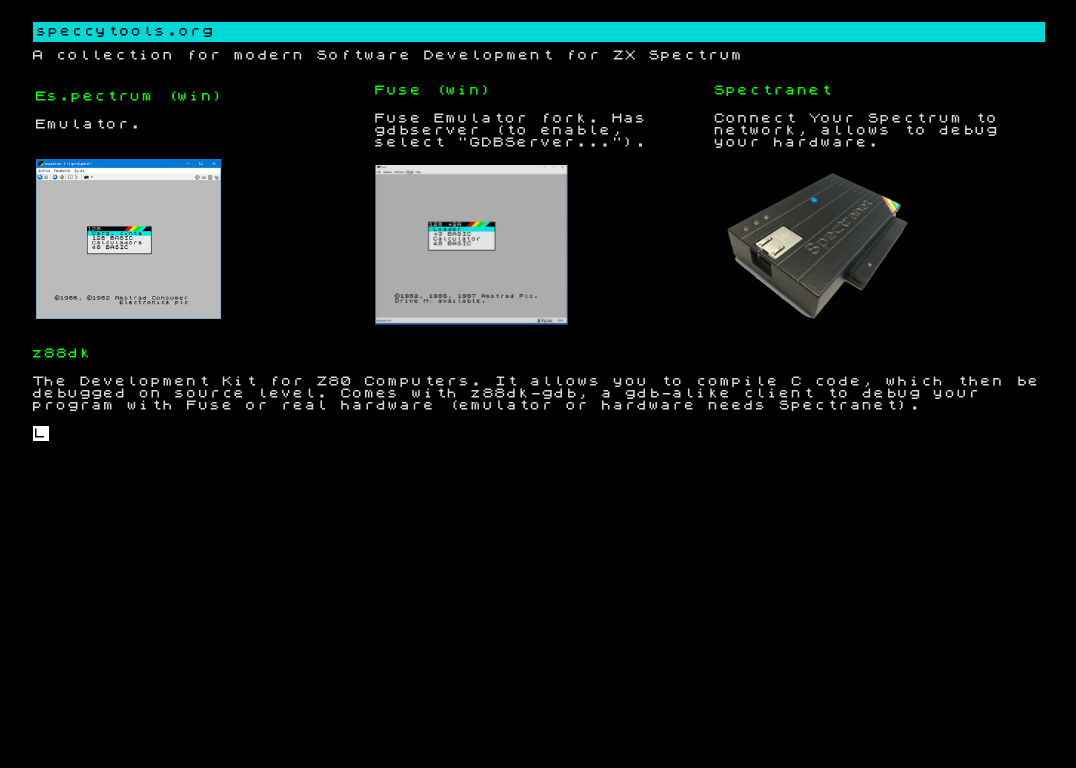
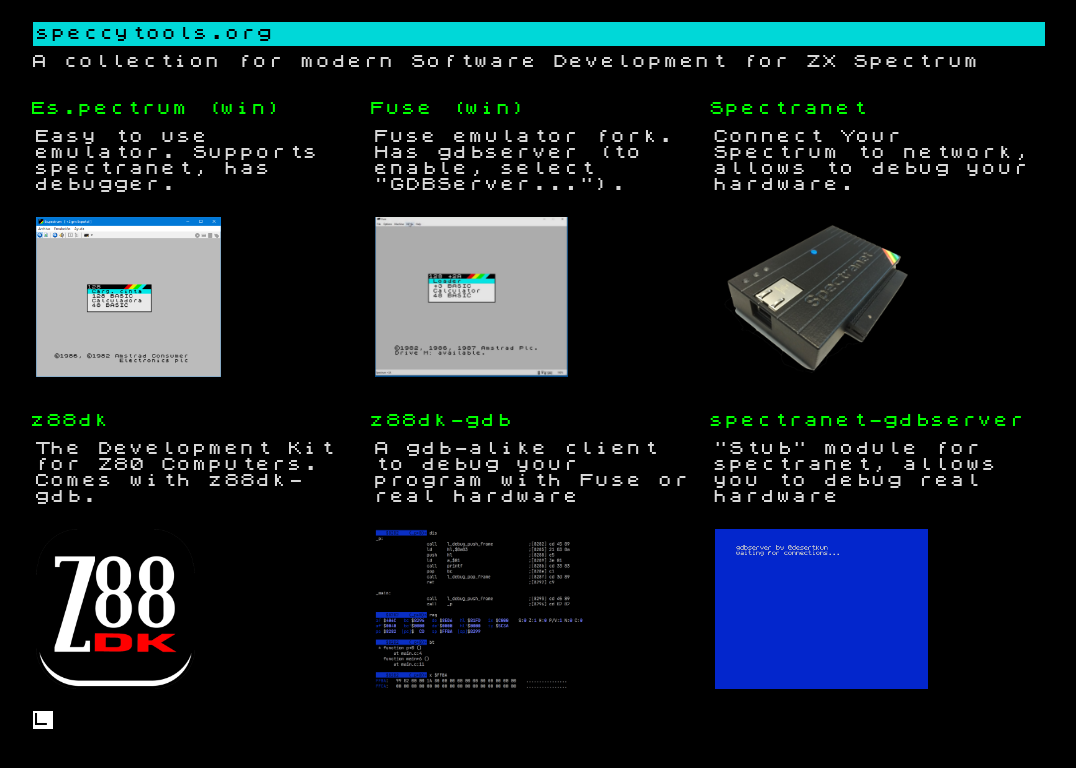
Before and after one commit to speccytools/speccytools.github.io, a plain HTML site: page index.html in a window 1280 px wide. Shown: the whole page, without its empty margins (101-1177 px from the left). Drawn offline with Linux system fonts and the light colour scheme.

Commit message:
Fixed font, table format

```diff
--- a/index.html
+++ b/index.html
@@ -6,34 +6,59 @@
 <div class="screen">
 <div class="header">speccytools.org</div>
 <div class="bullet">A collection for modern Software Development for ZX Spectrum</div>
-
+<div class="bullet"></div>
 <table>
 <tr>
-<td width="33%">
-<div class="bullet"><a href="https://www.habisoft.com/espectrum/EN.htm">Es.pectrum (win)</a></div>
-<div class="bullet">Emulator.<br/><br/></div>
+<td width="33%"><a href="https://www.habisoft.com/espectrum/EN.htm">Es.pectrum (win)</a></td>
+<td width="33%"><a href="https://github.com/speccytools/fuse/releases/tag/gdbserver">Fuse (win)</a></td>
+<td width="33%"><a href="https://www.bytedelight.com/?page_id=3515">Spectranet</a></td>
+</tr>
+<tr>
+<td>
+<div class="bullet">Easy to use emulator. Supports spectranet, has debugger.</div>
+</td>
+<td>
+<div class="bullet">Fuse emulator fork. Has gdbserver (to enable, select "GDBServer...").</div>
+</td>
+<td>
+<div class="bullet">Connect Your Spectrum to network, allows to debug your hardware.</div>
+</td>
+</tr>
+<tr>
+<td>
 <div class="bullet"><img height="160px" src="images/espectrum.png"></div>
 </td>
-<td width="33%">
-<div class="bullet"><a href="https://github.com/speccytools/fuse/releases/tag/gdbserver">Fuse (win)</a></div>
-<div class="bullet">Fuse Emulator fork. Has gdbserver (to enable, select "GDBServer...").</div>
+<td>
 <div class="bullet"><img height="160px" src="images/fuse.png"></div>
 </td>
-<td width="33%">
-<div class="bullet"><a href="https://www.bytedelight.com/?page_id=3515">Spectranet</a></div>
-<div class="bullet">Connect Your Spectrum to network, allows to debug your hardware.</div>
+<td>
 <div class="bullet"><img height="160px" src="images/spectranet.png"></div>
+</td>
+</tr>
+<tr><td><br></td><td></td><td></td></tr>
+<tr>
+<td><a href="https://github.com/z88dk/z88dk">z88dk</a></td>
+<td><a href="https://github.com/z88dk/z88dk/wiki/Tool-z88dk-gdb">z88dk-gdb</a></td>
+<td><a href="https://github.com/speccytools/spectranet-gdbserver">spectranet-gdbserver</a></td>
+</tr>
+<tr>
+<td><div class="bullet">The Development Kit for Z80 Computers. Comes with z88dk-gdb.</div></td>
+<td><div class="bullet">A gdb-alike client to debug your program with Fuse or real hardware</div></td>
+<td><div class="bullet">"Stub" module for spectranet, allows you to debug real hardware</div></td>
+</tr>
+<tr>
+<td>
+<div class="bullet"><img height="160px" src="images/z88dk.png"></div>
+</td>
+<td>
+<div class="bullet"><img height="160px" src="images/z88dk-gdb.png"></div>
+</td>
+<td>
+<div class="bullet"><img height="160px" src="images/spectranet-gdbserver.png"></div>
 </td>
 </tr>
 </table>
 
-
-
-<div class="bullet"><a href="https://github.com/z88dk/z88dk">z88dk</a></div>
-<div class="bullet">The Development Kit for Z80 Computers.
-It allows you to compile C code, which then be debugged on source level.
-Comes with z88dk-gdb, a gdb-alike client to debug your program with Fuse or real hardware
-(emulator or hardware needs Spectranet).</div>
 <div class="bullet"><span class="blink" id="L">L</span></div>
 </div>
 </body>
--- a/style.css
+++ b/style.css
@@ -12,8 +12,8 @@ body, html, tr, td {
     background-color: #000000;
     color: #d8d8d8;
     font-family: "ZXSpectrum";
-    font-size: 12px;
-    line-height: 12px;
+    font-size: 1em;
+    line-height: 1em;
 }
 
 .screen {
```
Also changed, not shown: images/spectranet-gdbserver.png (added), images/z88dk-gdb.png (added), images/z88dk.png (added).
